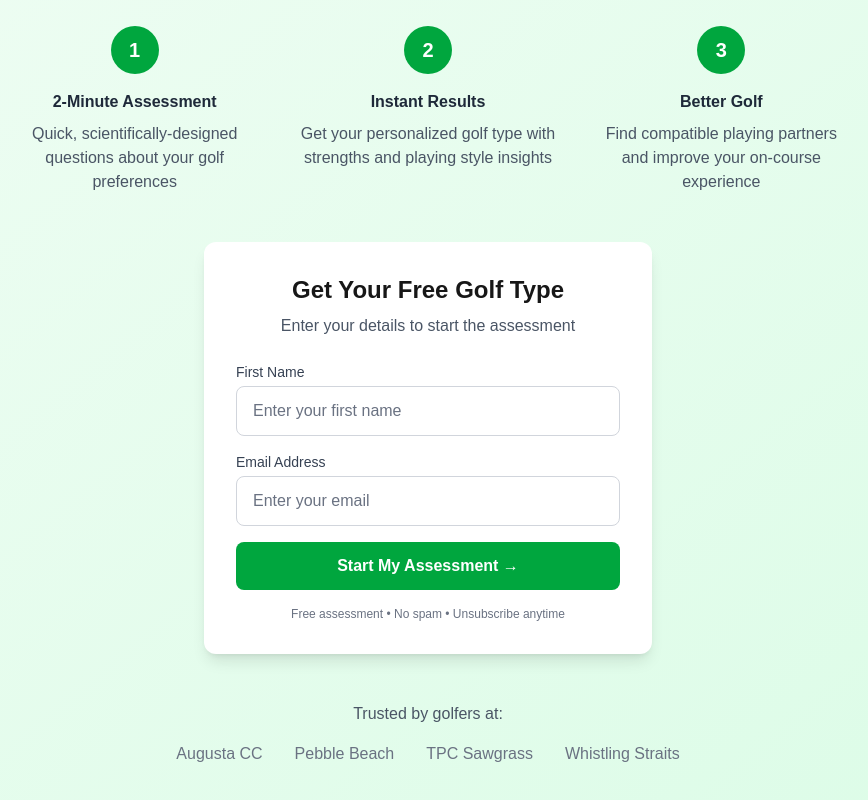
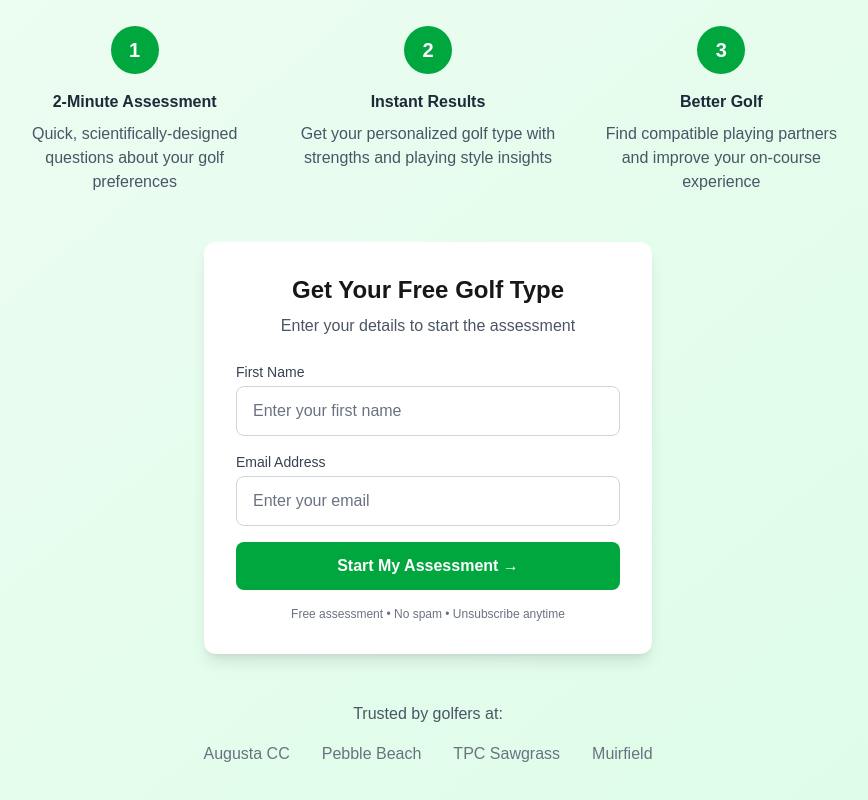
Before and after one commit to bczimmer/mygolftype, a Next.js app: page / in a window 1280 px wide. Shown: the part 230-1030 px from the top of the page, without its empty margins (212-1080 px from the left). Built offline with nearby package versions, Linux system fonts and the light colour scheme; no server answers.

Commit message:
Change Course Associations

```diff
--- a/src/app/page.tsx
+++ b/src/app/page.tsx
@@ -179,7 +179,7 @@ export default function LandingPage() {
             <span>Augusta CC</span>
             <span>Pebble Beach</span>
             <span>TPC Sawgrass</span>
-            <span>Whistling Straits</span>
+            <span>Muirfield</span>
           </div>
         </div>
       </div>
```
